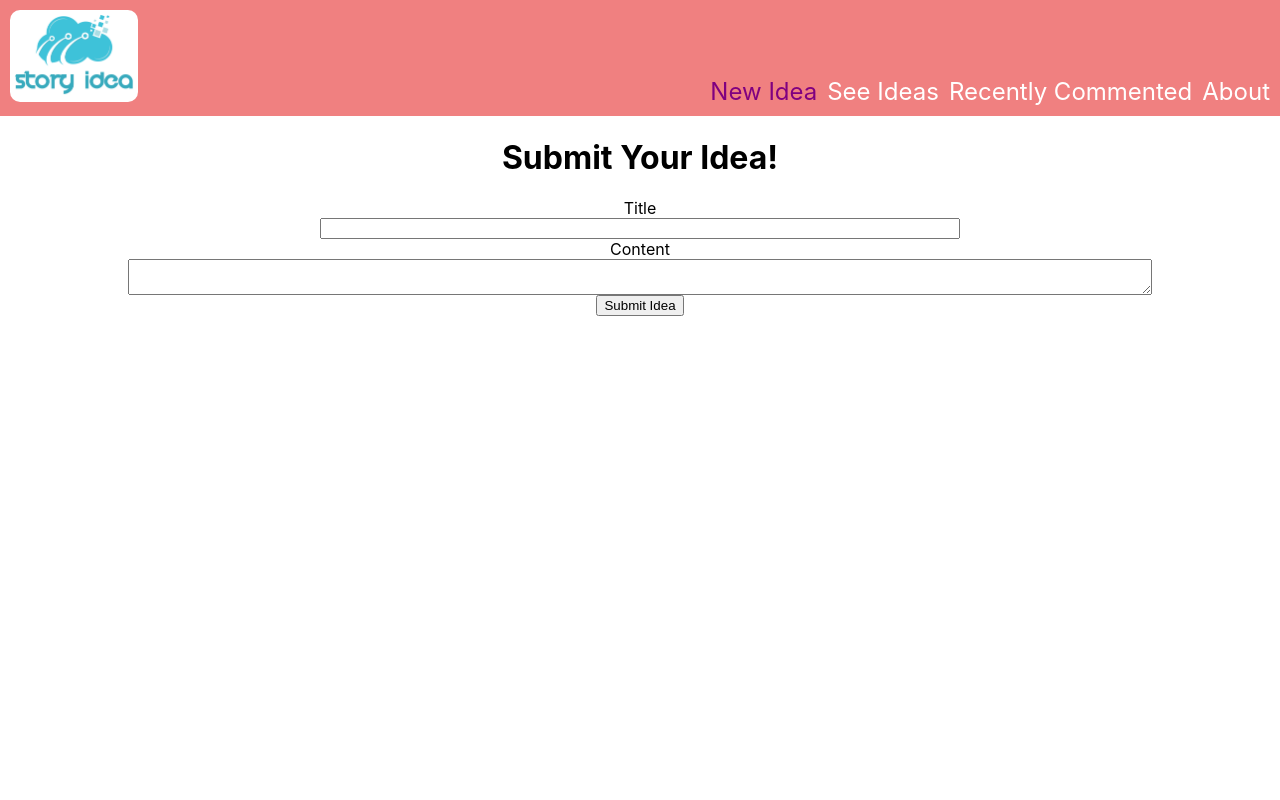
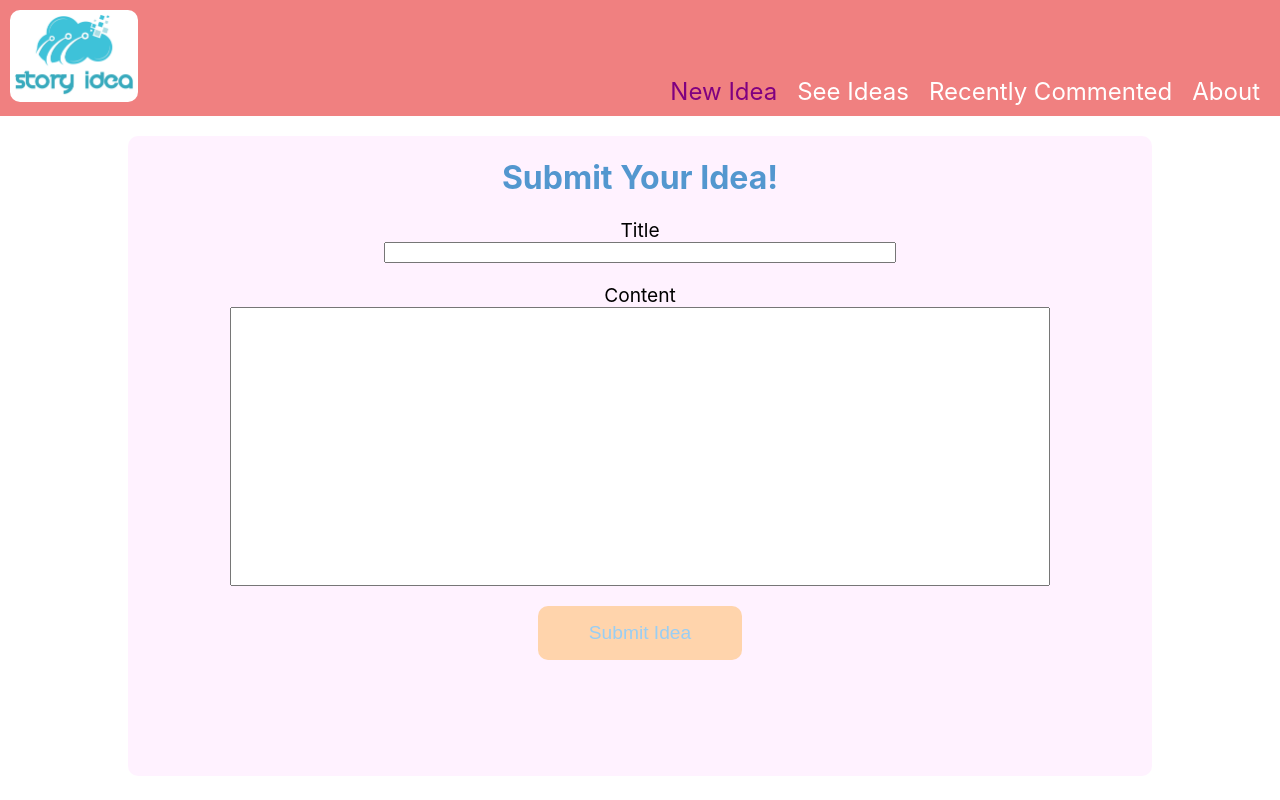
Before and after one commit to Itisafeature/story-idea-frontend, a React (Create React App) app: page /new-idea in a window 1280 px wide. Built offline with nearby package versions, Linux system fonts and the light colour scheme.

Commit message:
updated styling for new idea form

```diff
--- a/src/components/Header.module.css
+++ b/src/components/Header.module.css
@@ -25,12 +25,12 @@
 
 .nav-item {
   padding-bottom: 10px;
+  margin-right: 20px;
 }
 
 .nav-item a {
   text-decoration: none;
   color: white;
-  margin-right: 10px;
   font-size: 1.5rem;
 }
 
--- a/src/components/NewIdea.js
+++ b/src/components/NewIdea.js
@@ -43,7 +43,9 @@ const NewIdea = () => {
       <h1 className={styles['new-idea-title']}>Submit Your Idea!</h1>
       {isError && <div className={styles.errors}>{renderErrors()}</div>}
       <form className={styles['new-idea-form']} onSubmit={submitIdeaHandler}>
-        <label htmlFor="new-idea-title">Title</label>
+        <label class={styles['input-label']} htmlFor="new-idea-title">
+          Title
+        </label>
         <input
           onChange={e => setTitle(e.target.value)}
           value={title}
@@ -51,14 +53,18 @@ const NewIdea = () => {
           id="new-idea-title"
           className={styles.input}
         />
-        <label htmlFor="new-idea-content">Content</label>
+        <label class={styles['input-label']} htmlFor="new-idea-content">
+          Content
+        </label>
         <textarea
           onChange={e => setContent(e.target.value)}
           value={content}
           id="new-idea-content"
           className={styles.content}
         ></textarea>
-        <button type="submit">Submit Idea</button>
+        <button className={styles['submit-btn']} type="submit">
+          Submit Idea
+        </button>
       </form>
     </div>
   );
--- a/src/components/NewIdea.module.css
+++ b/src/components/NewIdea.module.css
@@ -1,9 +1,22 @@
+.form-container {
+  background: rgba(255, 230, 255, 0.5);
+  height: 80%;
+  width: 80%;
+  margin: 20px auto 0px auto;
+  border-radius: 10px;
+  display: flex;
+  flex-direction: column;
+}
+
 .new-idea-title {
   text-align: center;
+  color: #5397cf;
 }
 
 .errors {
   text-align: center;
+  margin: 0 auto 10px auto;
+  width: 80%;
   background: rgb(248, 58, 58);
   border-radius: 10px;
   color: white;
@@ -15,7 +28,15 @@
   flex-grow: 1;
   flex-direction: column;
   align-items: center;
-  margin-top: 20px;
+}
+
+.input-label {
+  font-size: 1.2rem;
+}
+
+.input,
+.content {
+  margin-bottom: 20px;
 }
 
 .input {
@@ -23,5 +44,23 @@
 }
 
 .content {
+  height: 50%;
   width: 80%;
+  resize: none;
 }
+
+.submit-btn {
+  width: 20%;
+  font-size: 1.2rem;
+  padding: 16px;
+  border-radius: 10px;
+  border: none;
+  background: #ffd4ac;
+  color: #99cef4;
+}
+
+.submit-btn:hover {
+  background: #99cef4;
+  color: #ffd4ac;
+  cursor: pointer;
+}
```
